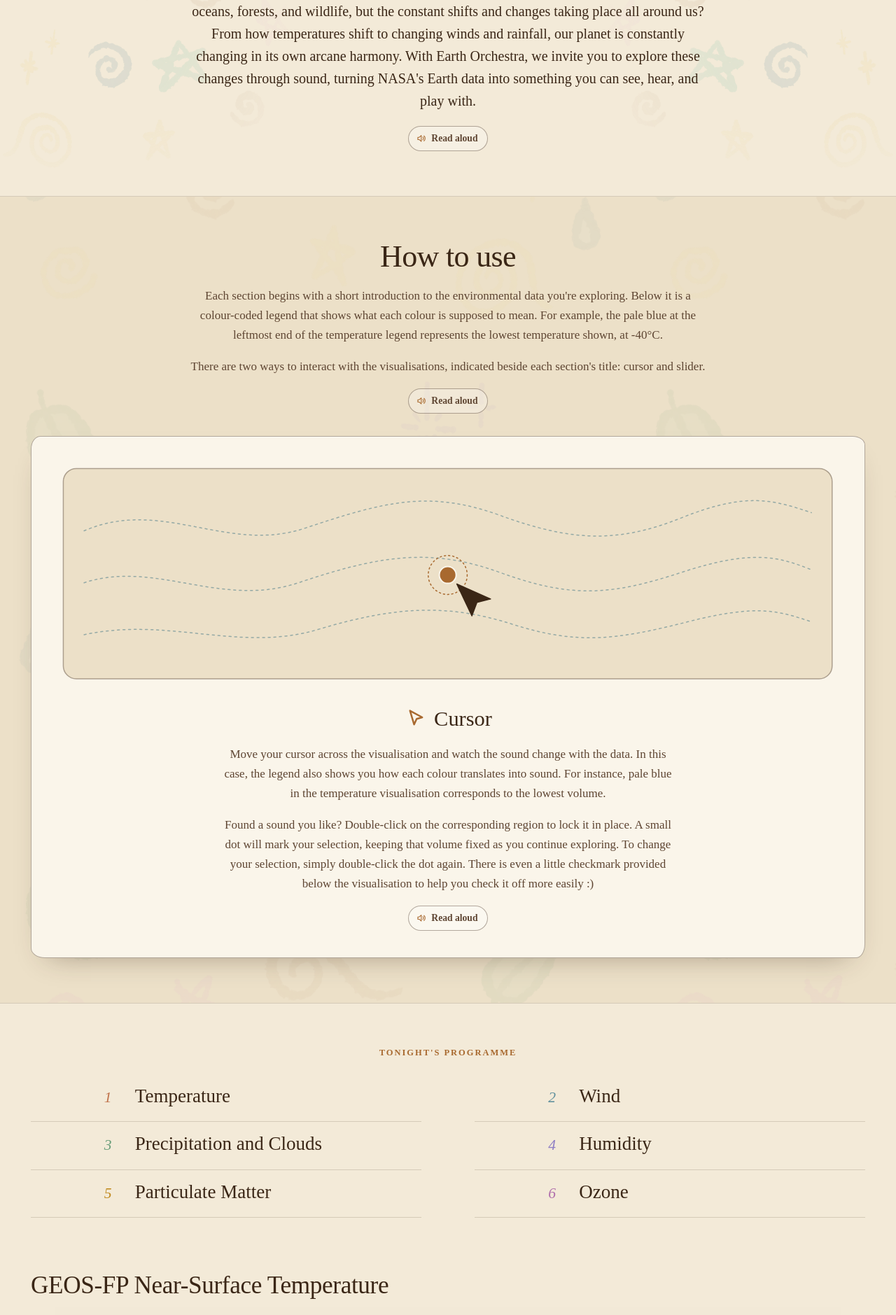
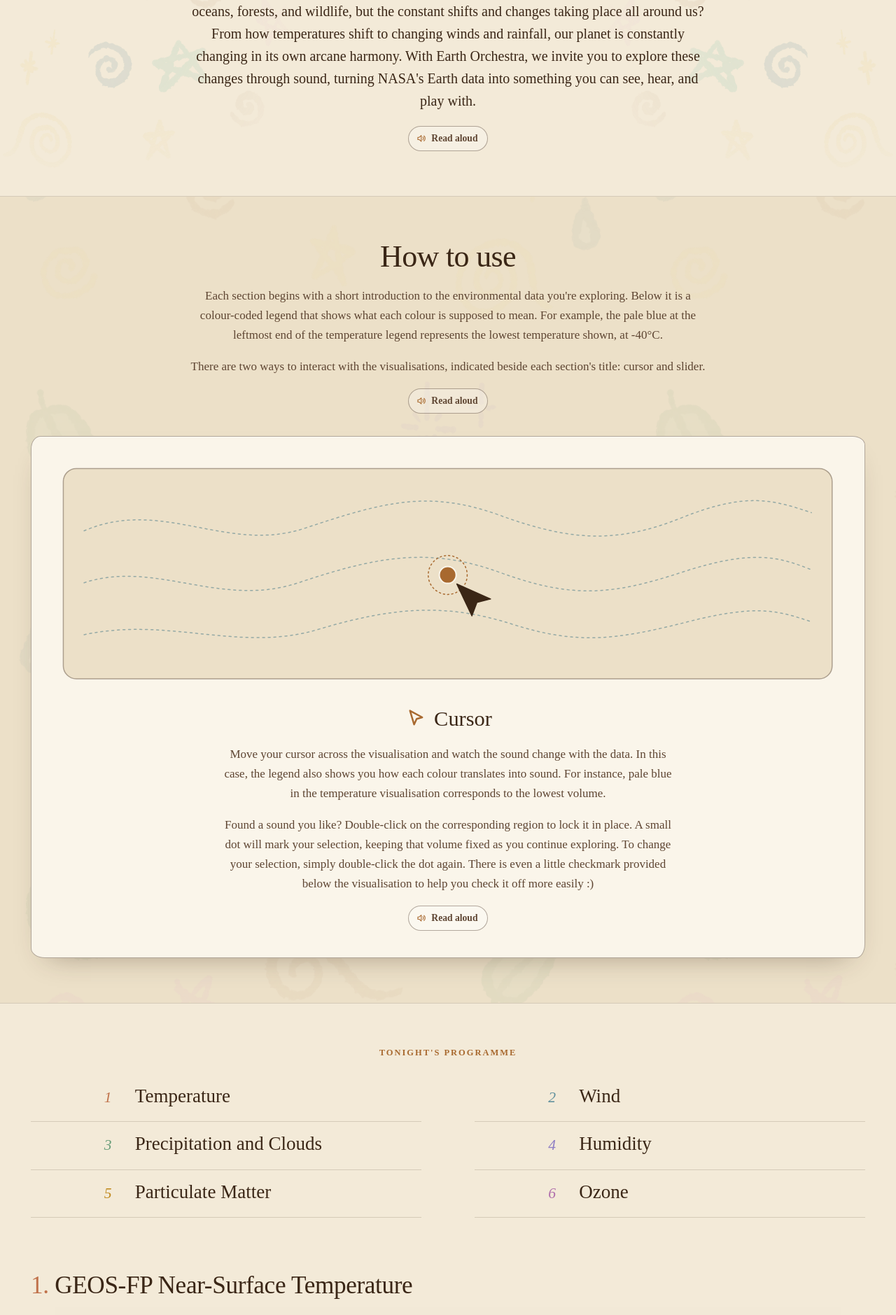
Before and after one commit to sha22kin/earthorchestra, a Laravel app: page / in a window 1280 px wide. Shown: the part 1067-2946 px from the top of the page at 70% size. Run offline with Laravel 12, Linux system fonts and the light colour scheme; data comes from the database, SQL or seed files in the repository; style sheets or scripts are compiled from the project's sources.

Commit message:
Number each movement title

```diff
--- a/resources/css/movement.css
+++ b/resources/css/movement.css
@@ -535,3 +535,5 @@
 }
 .is-fullscreen .stage__video { border-radius: 0; }
 .is-fullscreen .stage__fs { right: 24px; bottom: 24px; }
+
+.movement__num { color: var(--accent); }
--- a/resources/views/partials/movement.blade.php
+++ b/resources/views/partials/movement.blade.php
@@ -8,7 +8,7 @@
          data-movement='@json($v->toPlayerConfig())'>
 
     <header class="movement__head" data-reveal>
-        <h2 class="movement__title" id="{{ $id }}-title">{{ $v->title }}</h2>
+        <h2 class="movement__title" id="{{ $id }}-title"><span class="movement__num">{{ $v->numeral }}.</span> {{ $v->title }}</h2>
     </header>
 
     <div class="movement__body">
```
Also changed, not shown: 3 other files.
